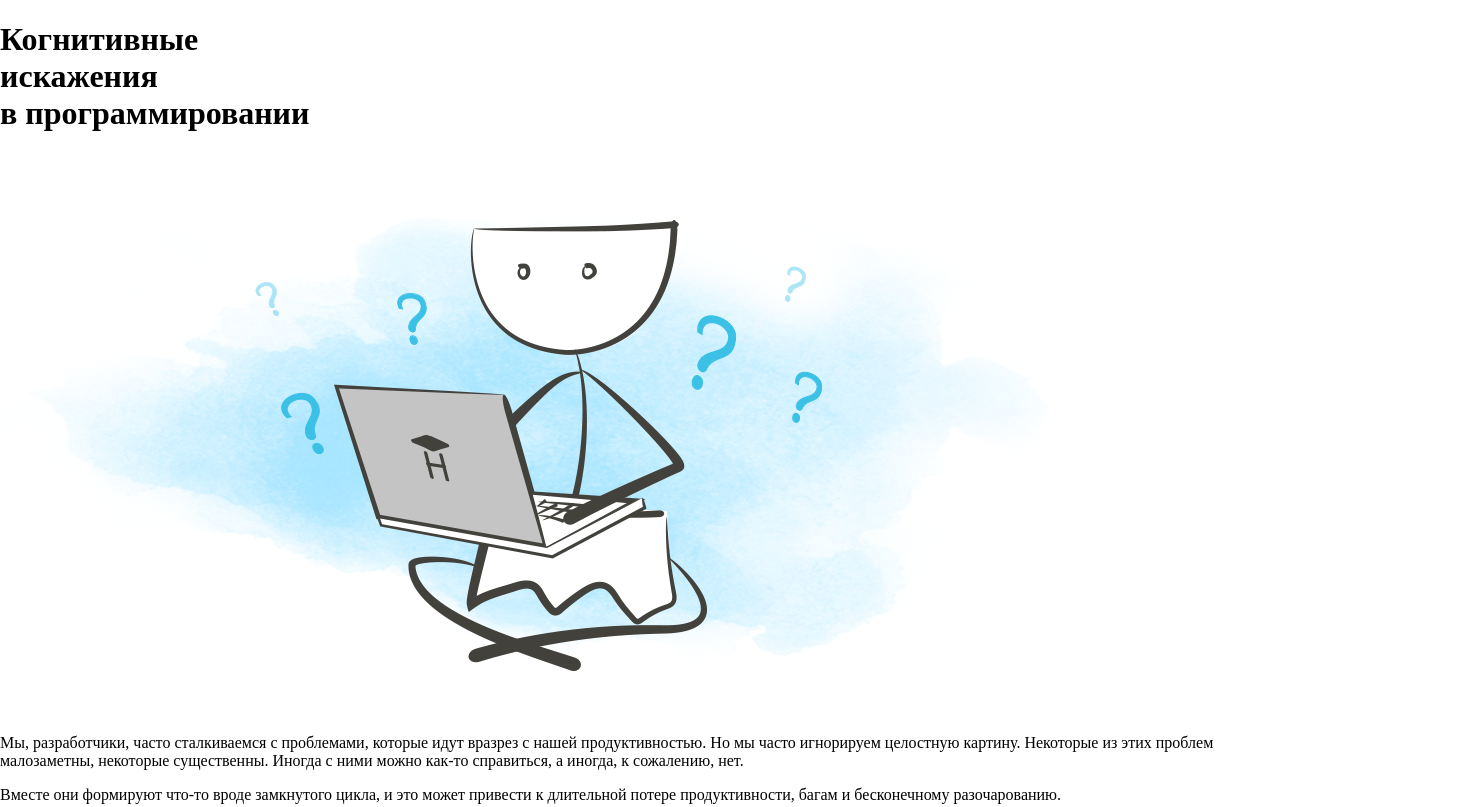
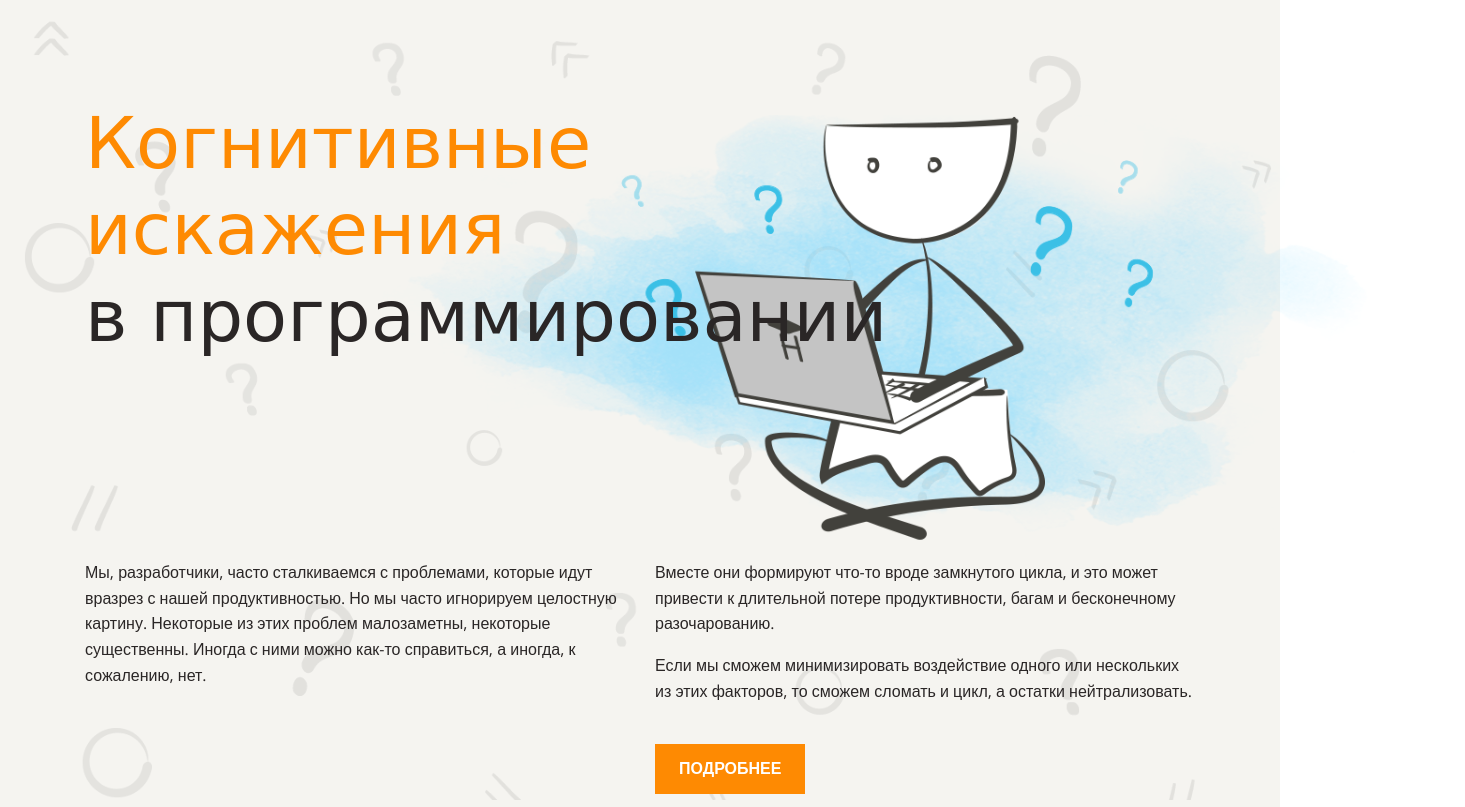
Before and after one commit to bbngpw/layout-designer-project-lvl1, a website: page src/index.html in a window 1280 px wide. Shown: the top 807 px of the page, 1465 px wide, since content can reach past the window. Drawn offline with nearby package versions, Linux system fonts and the light colour scheme; a web font is replaced by a local one.

Commit message:
Добавлены стили для шапки

```diff
--- a/src/styles/style.css
+++ b/src/styles/style.css
@@ -1,4 +1,116 @@
 /** CSS STYLE **/
+
+/* Белый: #fff
+Полупрозрачный белый: #d7ccc0
+Светлый: #f5f4f0
+Основной: #fe8a02
+Основной тёмный: #42413c
+Тёмный: #2a2626
+Полупрозрачный тёмный: #908d8b
+Коричневый: #b09a81
+Синий: #1085c5 */
+
 body {
   margin: 0;
+
+  color: #2a2626;
+  font-size: 16px;
+  font-family: "Open Sans", sans-serif;
+  line-height: 1.6em;
 }
+
+h1,
+h2,
+h3 {
+  margin: 0;
+
+  font-weight: normal;
+  font-family: "Neucha", cursive;
+  line-height: 1.2em;
+}
+
+h1 {
+  font-size: 72px;
+}
+
+h2 {
+  font-size: 60px;
+}
+
+h3 {
+  font-size: 34px;
+}
+
+header {
+  background-color: #f5f4f0;
+}
+
+header img {
+  position: absolute;
+  top: 55px;
+  right: -270px;
+  z-index: 1;
+
+  height: 525px;
+}
+
+.container {
+  position: relative;
+
+  max-width: 1110px;
+  margin: 0 auto;
+  padding-top: 100px;
+  padding-bottom: 100px;
+}
+
+.bg-image::before {
+  position: absolute;
+
+  width: 100%;
+  height: 100%;
+
+  background-image: url("../images/background.png");
+  background-repeat: no-repeat;
+  background-position: center top;
+  background-size: cover;
+  opacity: 0.1;
+
+  content: "";
+}
+
+.content {
+  display: flex;
+  justify-content: space-between;
+
+  margin-top: 185px;
+}
+
+.column {
+  width: 540px;
+}
+
+.c-orange {
+  color: #fe8a02;
+}
+
+.btn {
+  display: block;
+  box-sizing: border-box;
+
+  width: 150px;
+  height: 50px;
+  margin-top: 40px;
+  padding: 12px 24px;
+
+  color: #fff;
+  font-weight: 700;
+  text-transform: uppercase;
+  text-decoration: none;
+
+  background-color: #fe8a02;
+}
+
+.z-2 {
+  position: relative;
+  z-index: 2;
+}
```
